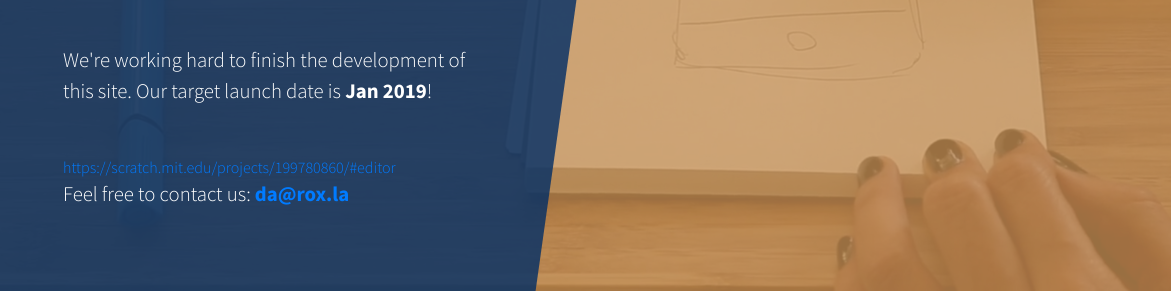
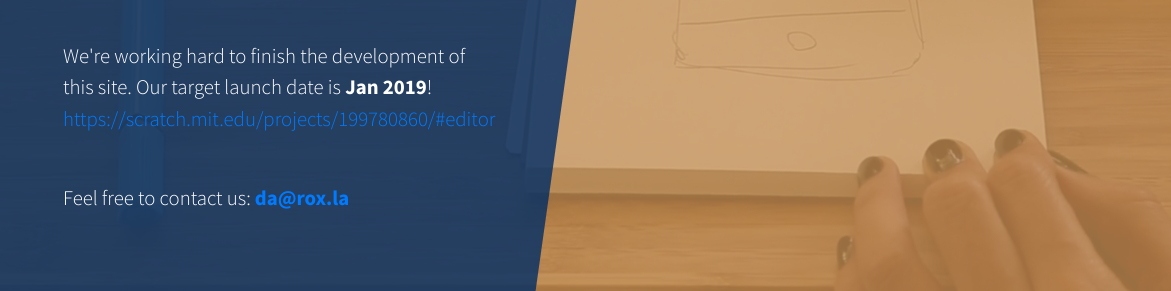
Before and after one commit to mecmaster/roxla, a plain HTML site: page index.html in a window 1280 px wide. Shown: the part 509-800 px from the top of the page, 0-1171 px from the left. Drawn offline with Linux system fonts and the light colour scheme.

Commit message:
Update index.html

```diff
--- a/index.html
+++ b/index.html
@@ -46,8 +46,8 @@
 <p class="mb-5">We work with such printed products as brochures, leaflets, posters, postcards, packaging, advertising, etc., as well as some projects on HTML, CSS, JS, Bootstrap and Wordpress. </p>
              <p class="mb-5">New Web-site coming soon! </p>
               <p class="mb-5">We're working hard to finish the development of this site. Our target launch date is
-                <strong>Jan 2019</strong>!</p>
-<a href="https://scratch.mit.edu/projects/199780860/#editor">		    https://scratch.mit.edu/projects/199780860/#editor </a>
+                <strong>Jan 2019</strong>! <a href="https://scratch.mit.edu/projects/199780860/#editor">		    https://scratch.mit.edu/projects/199780860/#editor </a>
+</p>
                 <p class="mb-5">Feel free to contact us: <strong><a href="mailto:da+design@rox.la">da@rox.la</a></strong></p>
             </div>
           </div>
```
